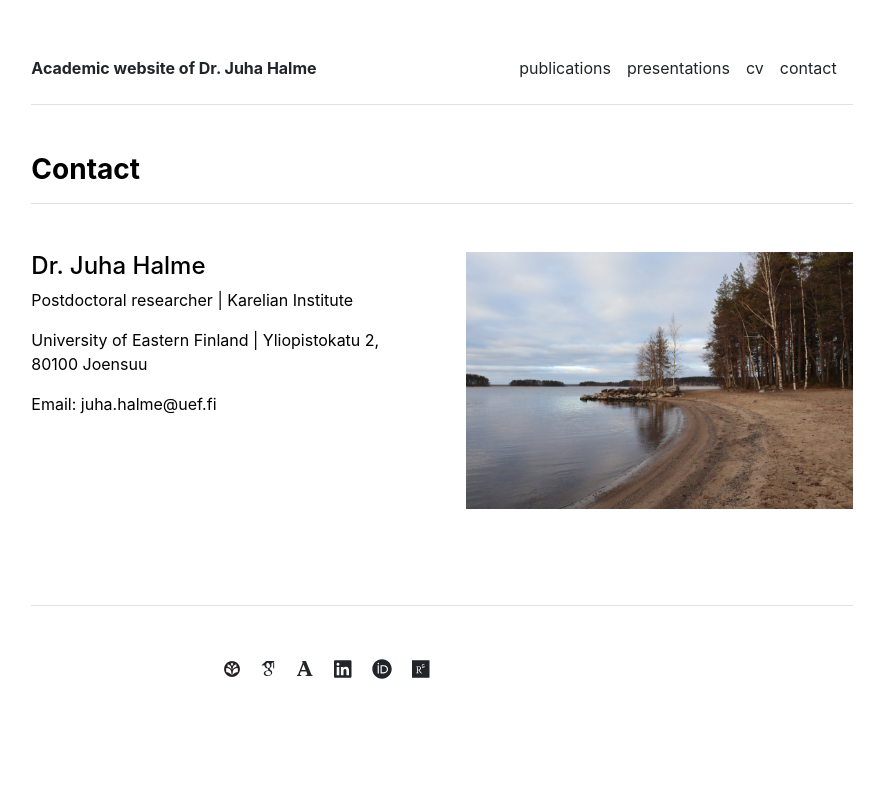
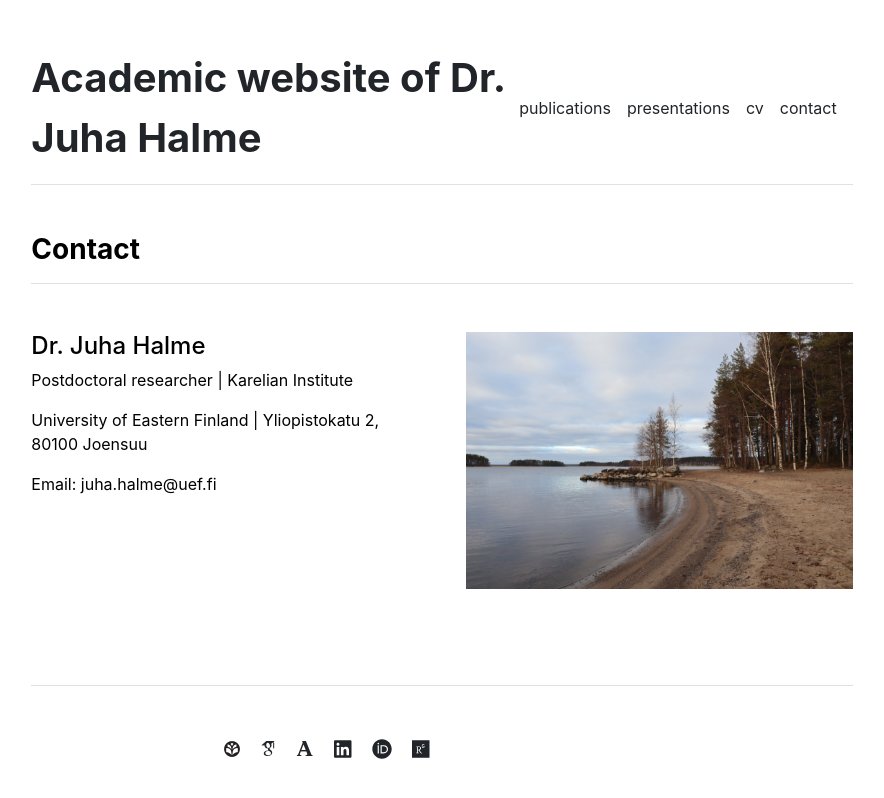
Before and after one commit to juhahalme/academicprofile, a Jekyll site: the page built from contact.md, in a window 1280 px wide. Shown: the top 798 px of the page, without its empty margins (198-1082 px from the left). Built offline with Jekyll 4.4.1, drawn with Linux system fonts in a browser that asks for light colours; some web fonts are replaced.

Commit message:
Update header.html

```diff
--- a/_includes/header.html
+++ b/_includes/header.html
@@ -1,7 +1,7 @@
 <header class="d-flex flex-column flex-md-row align-items-center pb-3 mb-5 border-bottom">
   <div>
     <a href="{{ site.github.url }}/" class="d-flex align-items-center text-decoration-none">
-      <span class="fs-6 fw-bold">{{ site.title }}</span>
+      <span class="fs-1 fw-bold">{{ site.title }}</span>
     </a>
     <a href="{{ site.github.url }}/" class="d-flex align-items-center text-decoration-none">
 
```
